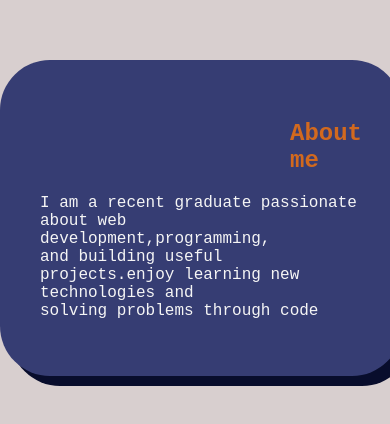
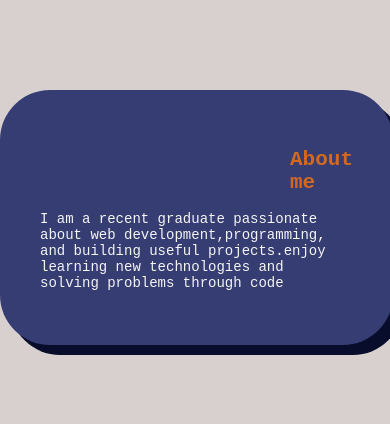
Before and after one commit to priyadharshini29012003/PriyadharshiniPortfolio, a plain HTML site: page index.html in a window 390 px wide. Shown: the part 1202-1626 px from the top of the page. Drawn offline with Linux system fonts and the light colour scheme; files that its build step writes are made by us from their sources.

Commit message:
Update style.css

```diff
--- a/css/style.css
+++ b/css/style.css
@@ -1,11 +1,8 @@
-@media screen and (max-width : 768px) {
-    galler{
-        flex-direction: column;
-        align-items: center;
-    }
-    .gallery img{
-        width: 90%;
-    }
+@media (max-width: 480px) {
+  body {
+    background-color: lightblue;
+    font-size: 14px;
+  }
 }
 
 
```
